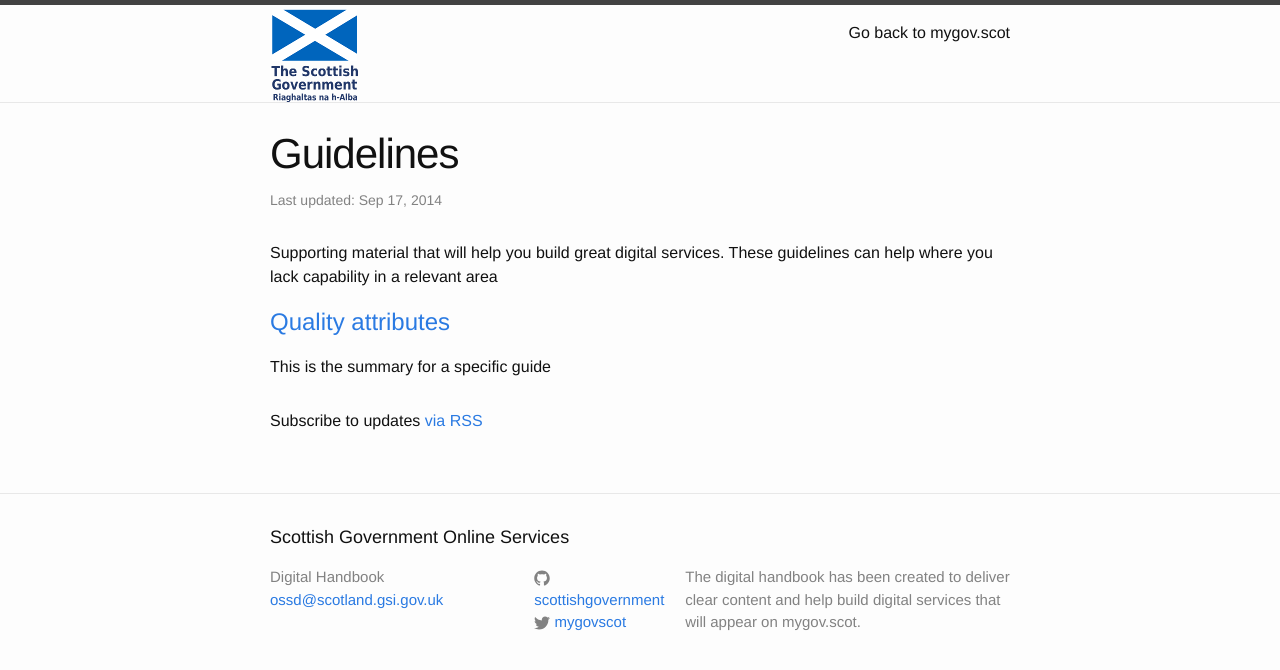
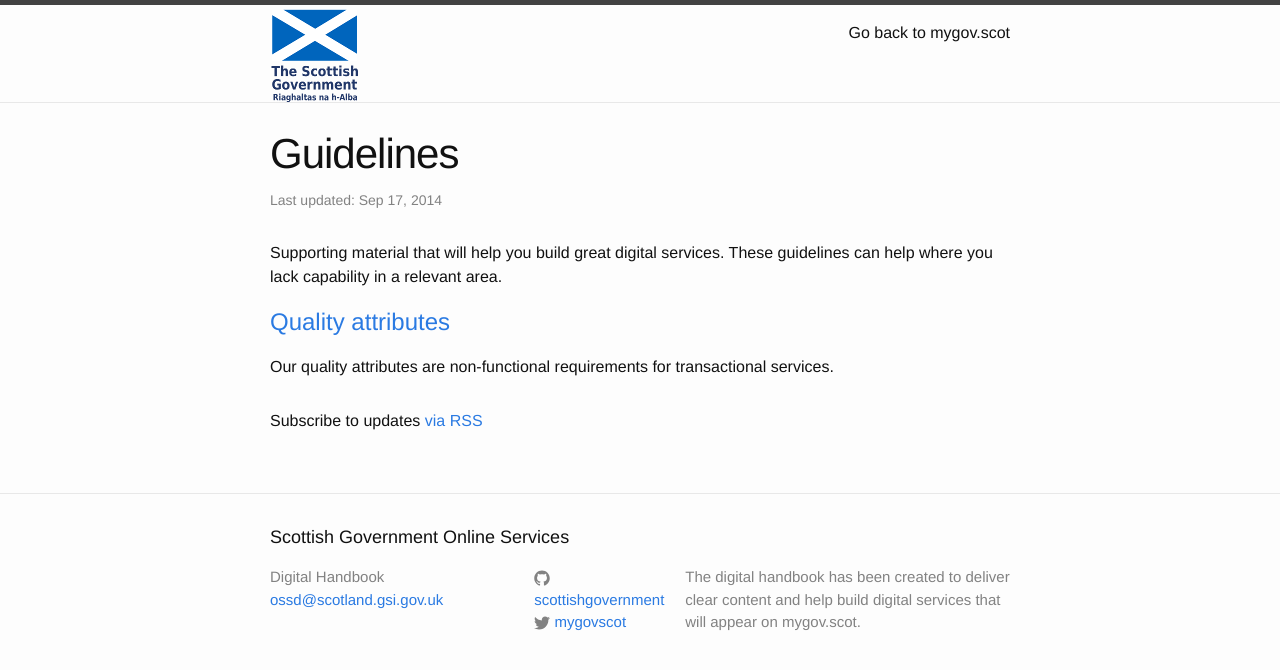
Before and after one commit to Terrycy/scottishgovernment.github.io, a Jekyll site: the page built from _posts/2014-09-17-guidelines.markdown, in a window 1280 px wide. Shown: the top 670 px of the page. Built offline with Jekyll 4.4.1, drawn with Linux system fonts in a browser that asks for light colours.

Commit message:
breaking the footer =)

```diff
--- a/_guidelines/2014-09-17-quality-attributes.markdown
+++ b/_guidelines/2014-09-17-quality-attributes.markdown
@@ -3,8 +3,8 @@ layout: post
 title:  "Quality attributes"
 date:   2014-09-17 14:23:54
 permalink: guidelines/quality-attributes/
-categories: jekyll update
-summary: This is the summary for a specific guide
+categories: documentation
+summary: Our quality attributes are non-functional requirements for transactional services.
 tags:
 - quality attributes
 ---
--- a/_includes/footer.html
+++ b/_includes/footer.html
@@ -14,8 +14,8 @@
 
       <div class="footer-col  footer-col-2">
         <ul class="social-media-list">
+        <li>
           {% if site.github_username %}
-          <li>
             <a href="https://github.com/{{ site.github_username }}">
               <span class="icon  icon--github">
                 <svg viewBox="0 0 16 16">
@@ -25,11 +25,9 @@
 
               <span class="username">{{ site.github_username }}</span>
             </a>
-          </li>
           {% endif %}
 
           {% if site.twitter_username %}
-          <li>
             <a href="https://twitter.com/{{ site.twitter_username }}">
               <span class="icon  icon--twitter">
                 <svg viewBox="0 0 16 16">
--- a/_posts/2014-09-17-glossary.markdown
+++ b/_posts/2014-09-17-glossary.markdown
@@ -4,11 +4,11 @@ title:  Glossary
 permalink: glossary/
 date:   2014-09-17 14:23:54
 categories: documentation
-summary: Helping you by explaining terms you'll find within the digital handbook
+summary: Helping you by explaining terms you'll find within the digital handbook.
 
 ---
 <div class="home">
-<p>Helping you by explaining terms you'll find within the digital handbook</p>
+<p>Helping you by explaining terms you'll find within the digital handbook.</p>
 {% capture tags %}
   {% for tag in site.tags %}
     {{ tag[0] }}
--- a/_posts/2014-09-17-guidelines.markdown
+++ b/_posts/2014-09-17-guidelines.markdown
@@ -3,12 +3,12 @@ layout: post
 title:  "Guidelines"
 date:   2014-09-17 14:23:54
 permalink: guidelines/
-summary: Supporting material that will help you build great digital services
+summary: Supporting material that will help you build great digital services.
 categories:
  - documentation
 ---
 <div class="home">
-  <p>Supporting material that will help you build great digital services. These guidelines can help where you lack capability in a relevant area</p>
+  <p>Supporting material that will help you build great digital services. These guidelines can help where you lack capability in a relevant area.</p>
   <ul class="post-list">
     {% for post in site.guidelines %}
       <li>
--- a/_posts/2014-09-17-standard.markdown
+++ b/_posts/2014-09-17-standard.markdown
@@ -4,7 +4,7 @@ title:  "Standard"
 date:   2014-09-17 14:23:54
 permalink: standard/
 categories: documentation
-summary: The digital standard, setting the bar for digital services
+summary: The digital standard, setting the bar for digital services.
 tags:
 - standard
 ---
```
